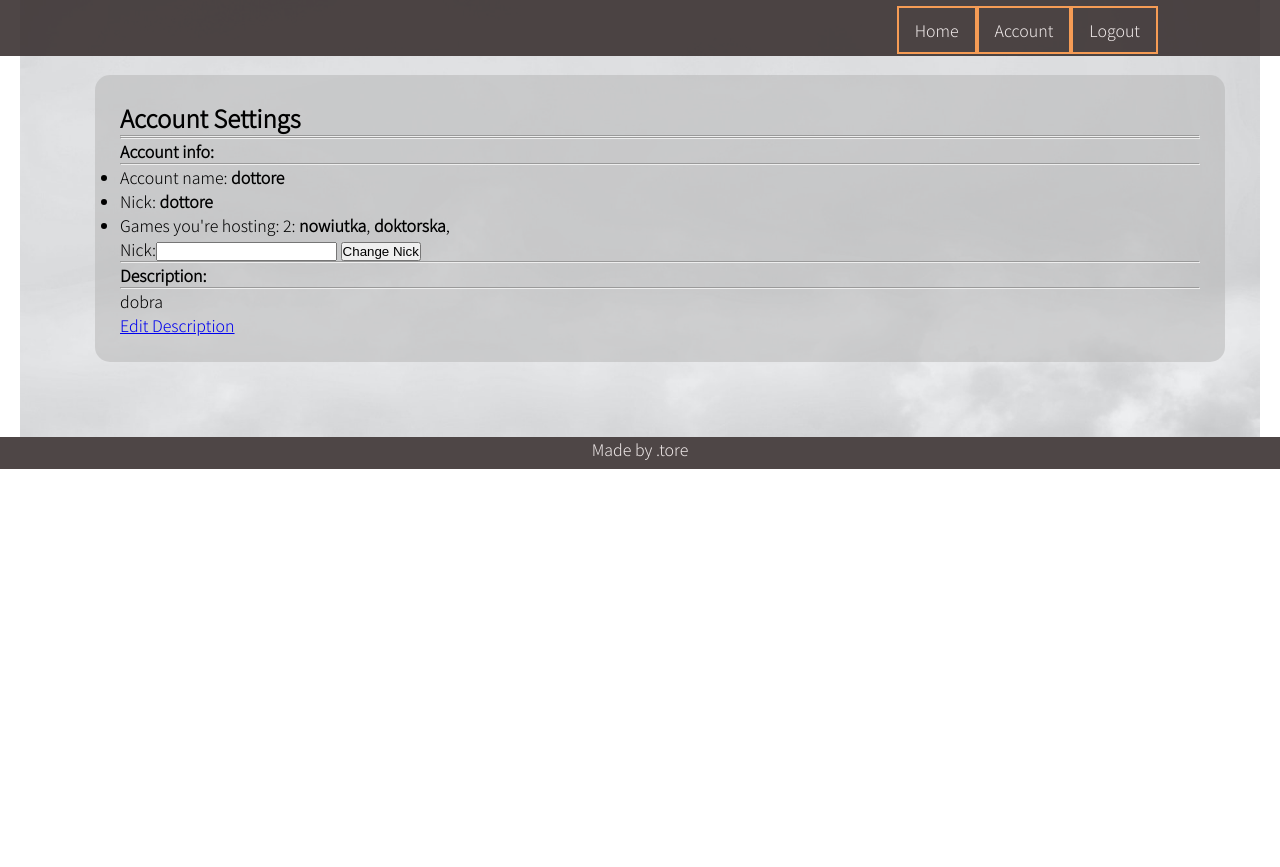
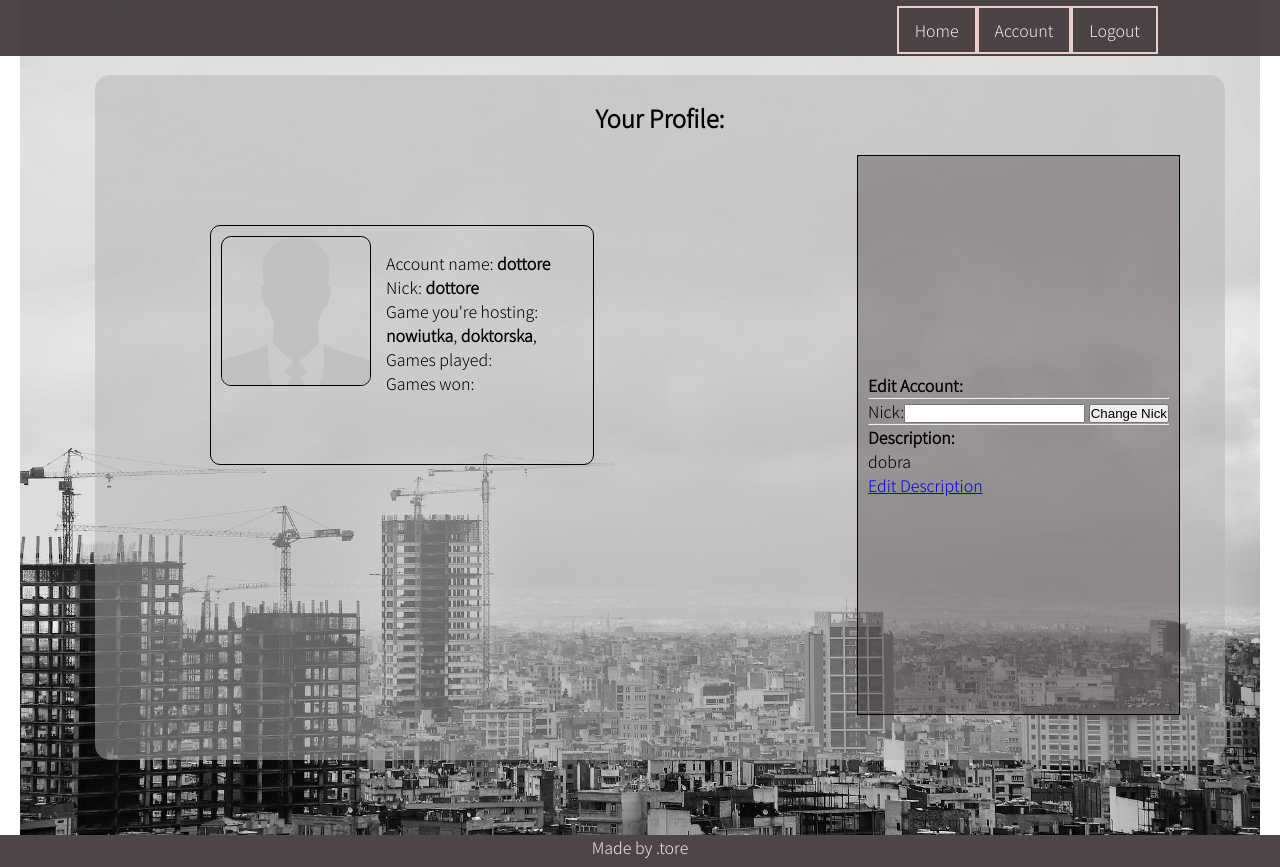
Before and after one commit to devvile/Minipoly, a Django app: a page that uses Nova_gra/templates/player/player_account.html in a window 1280 px wide. Before the commit the page ends 469 px from the top, so only its background shows below. Run offline with Django 3.2, Linux system fonts and the light colour scheme; a user stored in the database is signed in; data comes from the database, SQL or seed files in the repository; both versions use the stored data as it was after the commit.

Commit message:
[UI] redesing of gameview + account settings

```diff
--- /dev/null
+++ b/Nova_gra/static/css/account.css
@@ -0,0 +1,43 @@
+.acc_content {
+  height: 75vh;
+}
+
+.acc_list {
+  list-style: none;
+  margin: 15px;
+}
+
+.acc_edit {
+  border: 1px solid black;
+  padding: 10px;
+  flex-direction: column;
+  align-content: center;
+  background-color: var(--main-color-alpha);
+}
+
+.acc_content {
+  display: flex;
+  justify-content: space-between;
+  padding: 20px;
+}
+
+.userImage {
+  height: 150px;
+  width: 150px;
+  border: 1px solid black;
+  border-radius: 10px;
+}
+
+.acc_data {
+  border: 1px solid black;
+  padding: 10px;
+  display: flex;
+  width: 30vw;
+  height: 30vh;
+  border-radius: 10px;
+  margin: 70px 70px;
+}
+
+.main_heading {
+  text-align: center;
+}
--- a/Nova_gra/static/css/main.css
+++ b/Nova_gra/static/css/main.css
@@ -39,7 +39,7 @@ body {
   align-items: center;
   height: 100%;
   width: 100%;
-  border: 2px solid var(--main-gold-border);
+  border: 2px solid rgb(235, 205, 205);
   color: var(--font-color);
   text-decoration: none;
   margin: 6px;
--- a/Nova_gra/templates/player/player_account.html
+++ b/Nova_gra/templates/player/player_account.html
@@ -1,44 +1,49 @@
 {% extends 'base.html' %}
+{% load static %}
 
 {% block title %}
 Account Settings
 {% endblock %}
 
+{% block css %}
+<link rel="stylesheet" href="{% static 'css/account.css' %}">
+{% endblock %}
+
 {% block content %}
-<h1>Account Settings</h1>
-<hr>
-{{notification}}
-<hr>
-<div class = 'jumbotron'>
-    <h4>Account info:</h4>
-    <hr>
-    <ul>
+<h1 class="main_heading">Your Profile:</h1>
+<div class="acc_content">
+    <section class="acc_data">
+        <img class="userImage" src="{%static 'img/placeholder.png'%}" alt="">
+            <ul class = "acc_list">
                 <li>Account name:<strong> {{user.username}}</strong></li>
                 <li>Nick: <strong>{{player}}</strong></li>
                 <li>
-            Games you're hosting: {{games_nr}}: {% for g in games %}
+                    Game you're hosting:{% for g in games %}
                     <strong>{{g.name}}</strong>,
 
                     {% endfor %}
 
                 </li>
+                <li>Games played:</li>
+                <li>Games won:</li>
+            </ul>
 
-        <form method ="POST" action = '{% url 'change_nick' %}'>
+    </section>
+    <section class="acc_edit">
+        <h4>Edit Account:</h4>
+        <hr>
+        <form method ="POST" action = '{% url 'change_nick' %}'></form>
         {% csrf_token %}
         {{form}}
             <button type = 'submit' name="create" value = 'ok'>Change Nick</button>
             </form>
-    </ul>
             <hr>
             <h4> Description:</h4>
-    <hr>
             <p>
                 {{description}}
             </p>
             <a href='{% url "edit_description" user.username%}'>Edit Description</a>
-</div>
+</section>
 </div>
 
-
-
 {% endblock %}
```
Also changed, not shown: Nova_gra/static/css/detail.css (+17 -29 lines), Nova_gra/templates/game/detail.html (+7 -14 lines), Nova_gra/db.sqlite3, Nova_gra/static/img/placeholder.png (added). Lines whose indentation alone changed are shown as unchanged.
